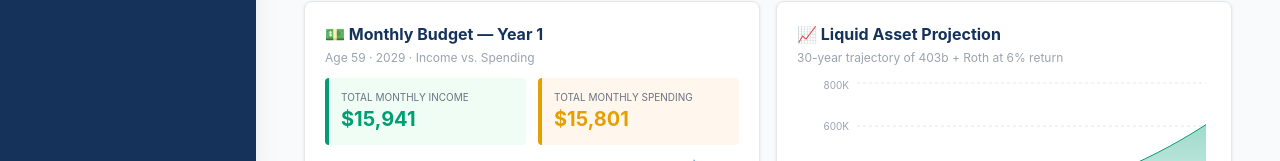
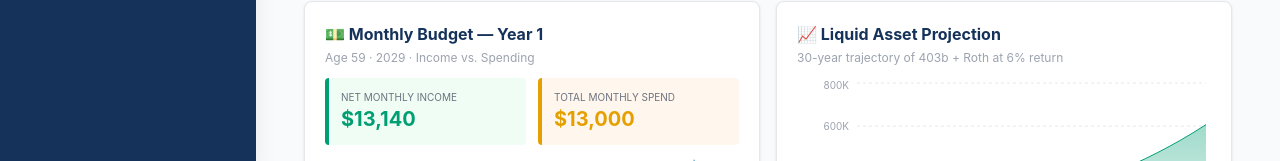
Before and after one commit to rsissons/RonRetirement, a React (Vite) app: page / in a window 1280 px wide. Shown: the part 639-800 px from the top of the page. Built offline with nearby package versions, Linux system fonts and the light colour scheme.

Commit message:
Update Monthly Budget card to show Net Income and Total Spend

```diff
--- a/src/components/Overview.tsx
+++ b/src/components/Overview.tsx
@@ -50,8 +50,8 @@ export const Overview: FC<Props> = ({ config, projection }) => {
   // Monthly budget
   const monthlyIncome = m1.totalIncome;
   const monthlyNet = m1.netIncome;
-  const monthlySpend = m1.totalExpenses;
-  const surplus = monthlyIncome - monthlySpend;
+  const monthlySpend = m1.essentialSpending + m1.discretionarySpending;
+  const surplus = monthlyNet - monthlySpend;
 
   // Pension at 30 yrs (with COLA)
   const pensionAt30 = y1.totalPension * Math.pow(1 + config.pensionCOLA, 29) / 12;
@@ -167,11 +167,11 @@ export const Overview: FC<Props> = ({ config, projection }) => {
           <p className="text-xs text-gray-400 mb-3">Age {y1.age} · {config.yourRetirementDate.slice(0,4)} · Income vs. Spending</p>
           <div className="grid grid-cols-2 gap-3 mb-3">
             <div className="rounded p-3 border-l-4" style={{ borderColor: C.green, background: '#f0fdf4' }}>
-              <p className="text-[10px] text-gray-500 uppercase">Total Monthly Income</p>
-              <p className="text-xl font-bold" style={{ color: C.green }}>{$(monthlyIncome)}</p>
+              <p className="text-[10px] text-gray-500 uppercase">Net Monthly Income</p>
+              <p className="text-xl font-bold" style={{ color: C.green }}>{$(monthlyNet)}</p>
             </div>
             <div className="rounded p-3 border-l-4" style={{ borderColor: C.orange, background: '#fff7ed' }}>
-              <p className="text-[10px] text-gray-500 uppercase">Total Monthly Spending</p>
+              <p className="text-[10px] text-gray-500 uppercase">Total Monthly Spend</p>
               <p className="text-xl font-bold" style={{ color: C.orange }}>{$(monthlySpend)}</p>
             </div>
           </div>
```
